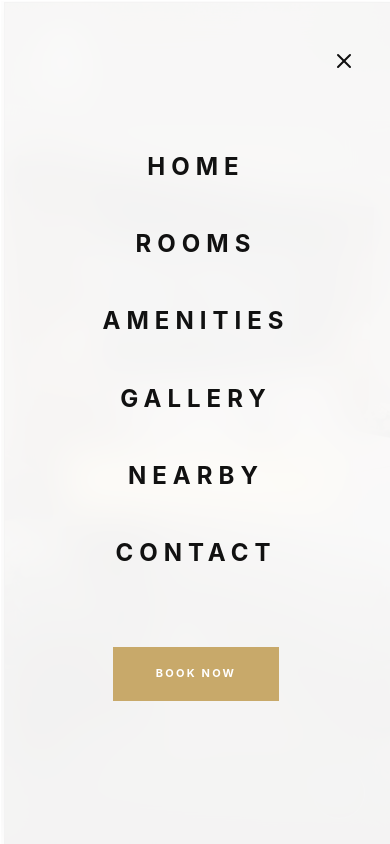
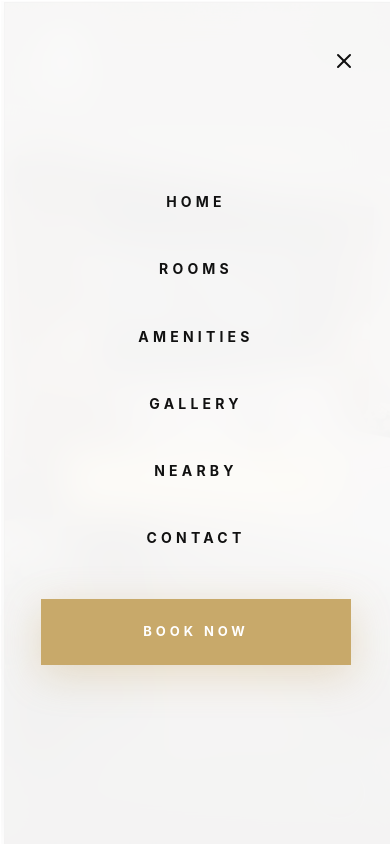
Before and after one commit to gohypedevelopers-stack/Hider, a Next.js app: page / in a window 390 px wide. Both pictures are taken after a click on the element 344 px from the left and 60 px from the top of the page. Shown: the top 844 px of the page. Built offline with nearby package versions, Linux system fonts and the light colour scheme.

Commit message:
feat: Introduce a responsive Navbar component with theme toggling and add styling for both Navbar and BookingBar.

```diff
--- a/src/app/components/BookingBar.module.css
+++ b/src/app/components/BookingBar.module.css
@@ -172,8 +172,11 @@
 
     .submitBtn {
         width: 100%;
-        height: 72px;
-        font-size: 14px;
-        margin-top: 12px;
+        height: 80px;
+        font-size: 16px;
+        margin-top: 16px;
+        letter-spacing: 0.3em;
+        box-shadow: 0 10px 30px rgba(197, 160, 89, 0.4);
+        border: 1px solid var(--brand-gold);
     }
 }
--- a/src/app/components/Navbar.module.css
+++ b/src/app/components/Navbar.module.css
@@ -209,20 +209,44 @@
         display: flex;
         flex-direction: column;
         align-items: center;
-        gap: 32px;
+        gap: 24px;
+        width: 100%;
+        padding: 0 40px;
     }
 
     .mobileLink {
         font-family: var(--font-body);
-        font-size: 24px;
+        font-size: 14px;
         font-weight: 700;
         text-transform: uppercase;
-        letter-spacing: 0.25em;
+        letter-spacing: 0.3em;
         color: var(--nav-text) !important;
         transition: all 0.4s ease;
+        padding: 8px;
     }
 
     .mobileLink:hover {
+        color: var(--brand-gold) !important;
+    }
+
+    .mobileBookBtn {
+        margin-top: 16px;
+        width: 100%;
+        max-width: 320px;
+        background: var(--brand-gold);
+        color: #FFFFFF;
+        padding: 20px 0;
+        font-weight: 700;
+        text-transform: uppercase;
+        font-size: 13px;
+        letter-spacing: 0.3em;
+        border: 1px solid var(--brand-gold);
+        transition: all 0.5s cubic-bezier(0.22, 1, 0.36, 1);
+        box-shadow: 0 10px 40px rgba(197, 160, 89, 0.3);
+    }
+
+    .mobileBookBtn:hover {
+        background: transparent;
         color: var(--brand-gold);
     }
 }
--- a/src/app/components/Navbar.tsx
+++ b/src/app/components/Navbar.tsx
@@ -102,7 +102,7 @@ export default function Navbar() {
                                 <button onClick={() => scrollTo('gallery')} className={styles.mobileLink}>Gallery</button>
                                 <button onClick={() => scrollTo('nearby')} className={styles.mobileLink}>Nearby</button>
                                 <button onClick={() => scrollTo('contact')} className={styles.mobileLink}>Contact</button>
-                                <button onClick={() => scrollTo('booking')} className={styles.bookBtn} style={{ marginTop: '40px' }}>Book Now</button>
+                                <button onClick={() => scrollTo('booking')} className={styles.mobileBookBtn}>Book Now</button>
                             </div>
                         </motion.div>
                     )}
```
